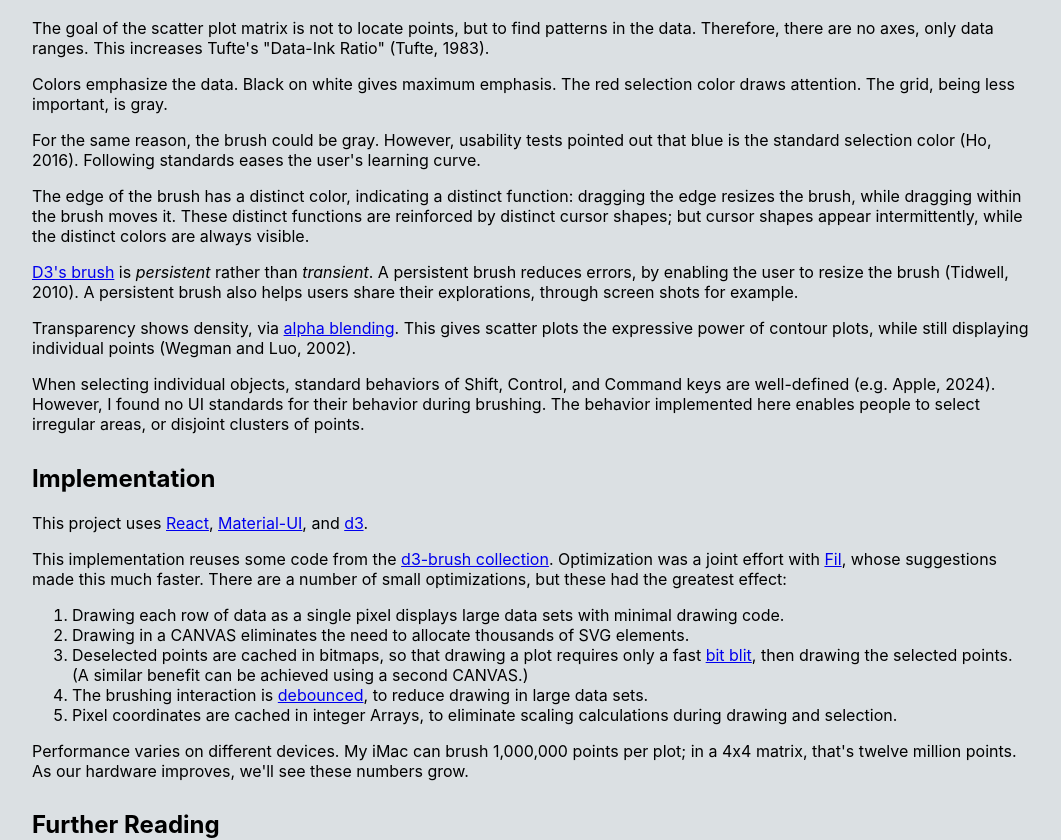
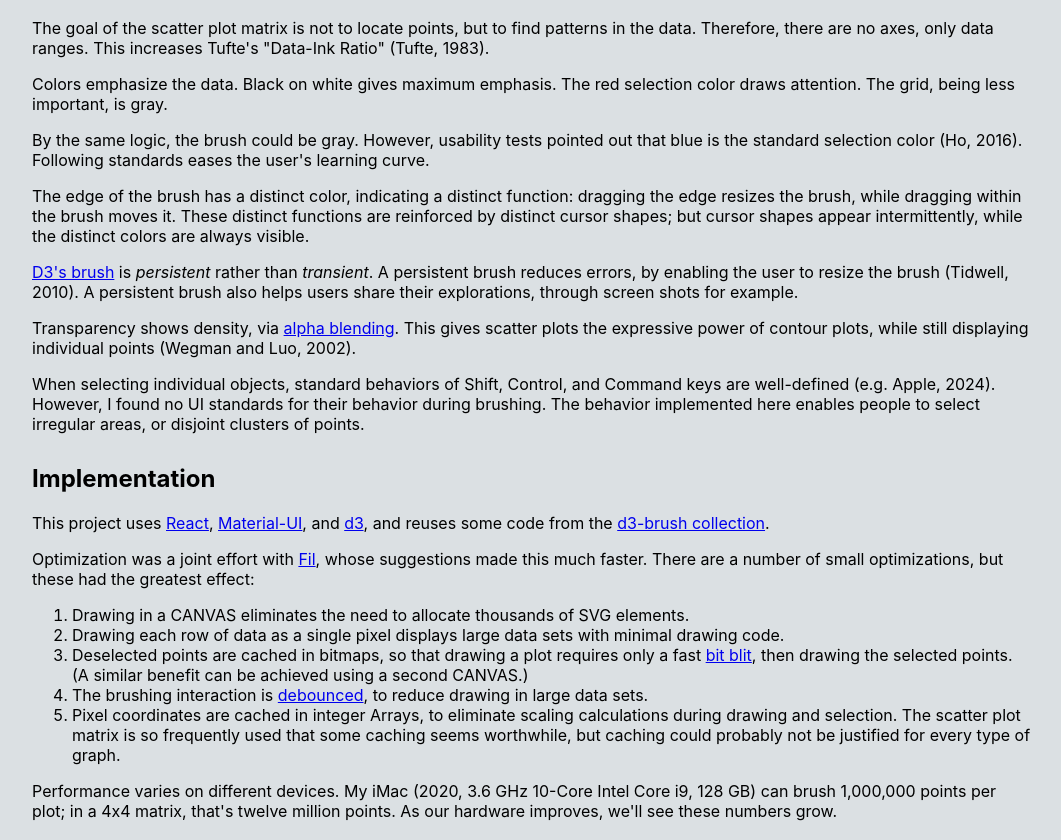
Before and after one commit to hemanrobinson/fast-brushing, a React (Create React App) app: page / in a window 1280 px wide. Shown: the part 1449-2289 px from the top of the page, without its empty margins (108-1169 px from the left). Built offline with nearby package versions, Linux system fonts and the light colour scheme.

Commit message:
Update App.js

```diff
--- a/src/App.js
+++ b/src/App.js
@@ -61,10 +61,10 @@ const App = () => {
                 The goal of the scatter plot matrix is not to locate points, but to find patterns in the data.  Therefore, there are no axes, only data ranges.  This increases Tufte's "Data-Ink Ratio" (Tufte, 1983).
                 </p>
                 <p>
-                Colors emphasize the data.   Black on white gives maximum emphasis.  The red selection color draws attention.  The grid, being less important, is gray.
+                Colors emphasize the data. Black on white gives maximum emphasis.  The red selection color draws attention.  The grid, being less important, is gray.
                 </p>
                 <p>
-                For the same reason, the brush could be gray.  However, usability tests pointed out that blue is the standard selection color (Ho, 2016).  Following standards eases the user's learning curve.
+                By the same logic, the brush could be gray.  However, usability tests pointed out that blue is the standard selection color (Ho, 2016).  Following standards eases the user's learning curve.
                 </p>
                 <p>
                 The edge of the brush has a distinct color, indicating a distinct function: dragging the edge resizes the brush, while dragging within the brush moves it.  These distinct functions are reinforced by distinct cursor shapes; but cursor shapes appear intermittently, while the distinct colors are always visible.
@@ -80,20 +80,20 @@ const App = () => {
                 </p>
                 <h2>Implementation</h2>
                 <p>
-                This project uses <a href="https://react.dev">React</a>, <a href="https://github.com/mui-org/material-ui">Material-UI</a>, and <a href="https://github.com/d3/d3">d3</a>.
+                This project uses <a href="https://react.dev">React</a>, <a href="https://github.com/mui-org/material-ui">Material-UI</a>, and <a href="https://github.com/d3/d3">d3</a>, and reuses some code from the <a href="https://observablehq.com/collection/@d3/d3-brush">d3-brush collection</a>.
                 </p>
                 <p>
-                This implementation reuses some code from the <a href="https://observablehq.com/collection/@d3/d3-brush">d3-brush collection</a>.  Optimization was a joint effort with <a href="https://observablehq.com/@fil">Fil</a>, whose suggestions made this much faster.  There are a number of small optimizations, but these had the greatest effect:
+                Optimization was a joint effort with <a href="https://observablehq.com/@fil">Fil</a>, whose suggestions made this much faster.  There are a number of small optimizations, but these had the greatest effect:
                 </p>
                 <ol>
+                <li>Drawing in a CANVAS eliminates the need to allocate thousands of SVG elements.</li>
                 <li>Drawing each row of data as a single pixel displays large data sets with minimal drawing code.</li>
-                <li>Drawing in a CANVAS eliminates the need to allocate thousands of SVG elements.</li>
                 <li>Deselected points are cached in bitmaps, so that drawing a plot requires only a fast <a href="https://en.wikipedia.org/wiki/Bit_blit">bit blit</a>, then drawing the selected points. (A similar benefit can be achieved using a second CANVAS.)</li>
                 <li>The brushing interaction is <a href="https://levelup.gitconnected.com/debounce-in-javascript-improve-your-applications-performance-5b01855e086">debounced</a>, to reduce drawing in large data sets.</li>
-                <li>Pixel coordinates are cached in integer Arrays, to eliminate scaling calculations during drawing and selection.</li>
+                <li>Pixel coordinates are cached in integer Arrays, to eliminate scaling calculations during drawing and selection. The scatter plot matrix is so frequently used that some caching seems worthwhile, but caching could probably not be justified for every type of graph.</li>
                 </ol>
                 <p>
-                Performance varies on different devices.  My iMac can brush 1,000,000 points per plot; in a 4x4 matrix, that's twelve million points.  As our hardware improves, we'll see these numbers grow.
+                Performance varies on different devices.  My iMac (2020, 3.6 GHz 10-Core Intel Core i9, 128 GB) can brush 1,000,000 points per plot; in a 4x4 matrix, that's twelve million points.  As our hardware improves, we'll see these numbers grow.
                 </p>
                 <h2>Further Reading</h2>
                 <ul>
```
